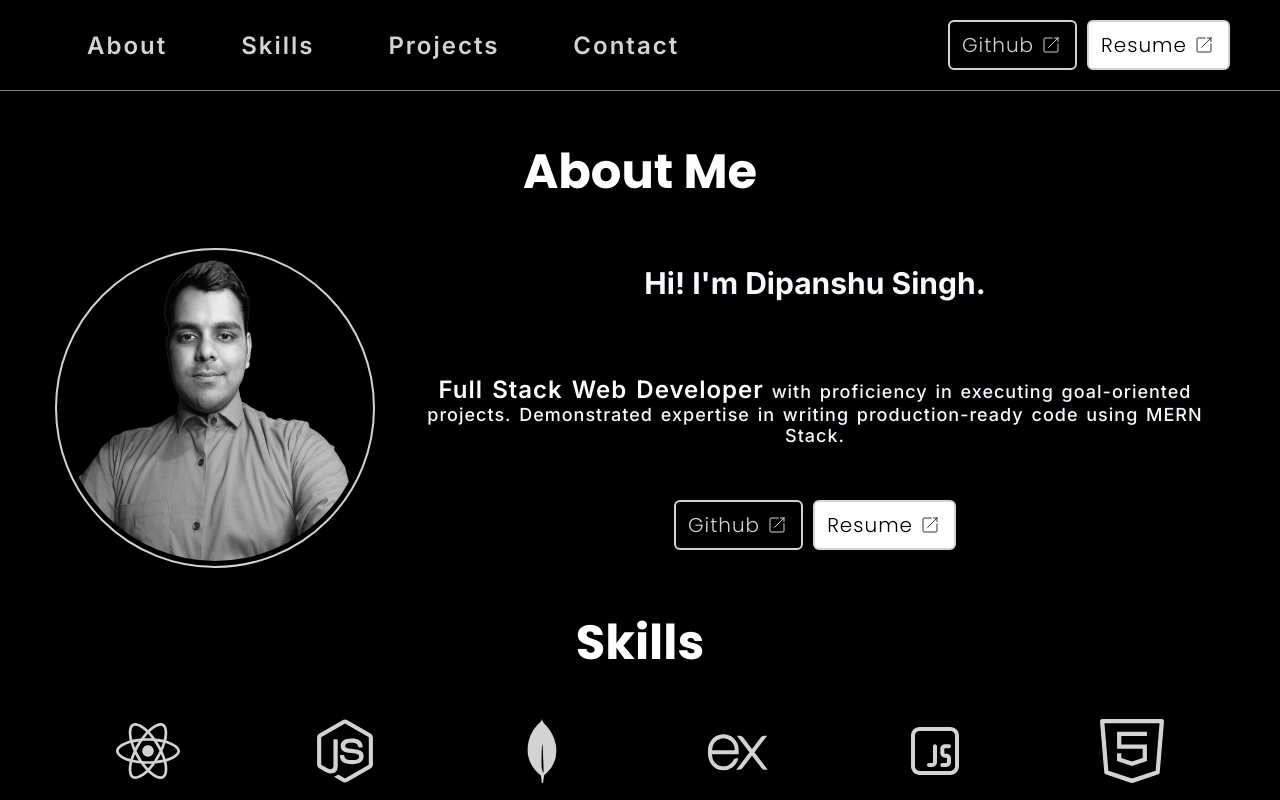
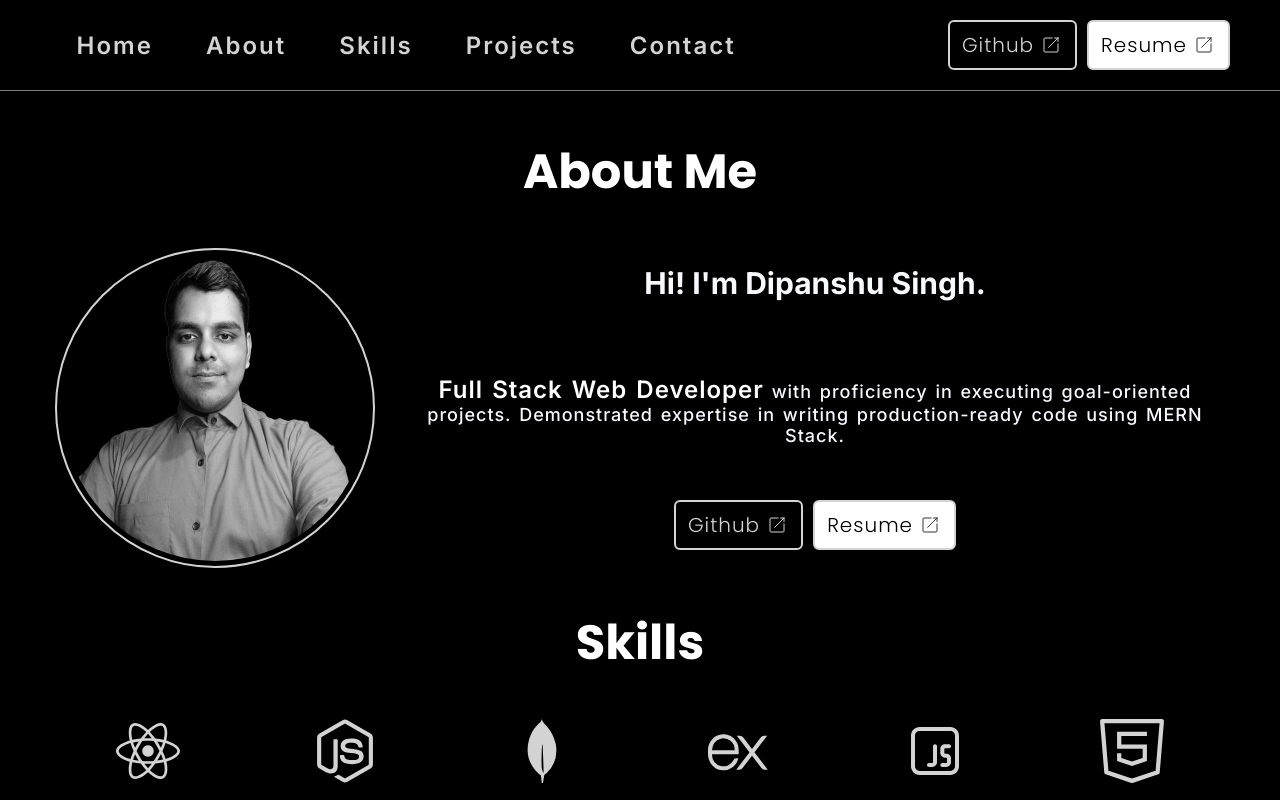
Before and after one commit to Dipanshu-Singh-Dev/Dipanshu-Singh-Dev.github.io, a React (Vite) app: page / in a window 1280 px wide. Shown: the top 800 px of the page. Built offline with nearby package versions, Linux system fonts and the light colour scheme.

Commit message:
add | app section

```diff
--- a/src/components/Navbar/Navbar.jsx
+++ b/src/components/Navbar/Navbar.jsx
@@ -27,6 +27,9 @@ const Navbar = () => {
       )}
       {sidebarOpen && <Sidebar sidebarOpen />}
       <div id={styles.options}>
+        <a className="nav-link home" href="#app">
+          Home
+        </a>
         <a className="nav-link about" href="#about">
           About
         </a>
@@ -41,12 +44,18 @@ const Navbar = () => {
         </a>
       </div>
       <div className={styles.buttonsContainer}>
-        <BlackButton event={() => {
+        <BlackButton
+          event={() => {
             window.open("https://github.com/Dipanshu-Singh-Dev", "_blank");
-          }} external text="Github" childClass="nav-link github" childId="github-button-1" />
+          }}
+          external
+          text="Github"
+          childClass="nav-link github"
+          childId="github-button-1"
+        />
         <WhiteButton
           external
-          event = {downloadHandle}
+          event={downloadHandle}
           childId="resume-button-1"
           childClass="nav-link resume"
           text="Resume"
--- a/src/components/Navbar/Sidebar/Sidebar.jsx
+++ b/src/components/Navbar/Sidebar/Sidebar.jsx
@@ -7,6 +7,9 @@ const Sidebar = ({ sidebarOpen }) => {
       className={sidebarOpen ? styles.open : styles.closed}
     >
       {/* Links visible on larger viewports */}
+      <a className="nav-link about" href="#app">
+        Home
+      </a>
       <a className="nav-link about" href="#about">
         About
       </a>
```
Also changed, not shown: 1 other file (tests, documents, lock files or other folders).
